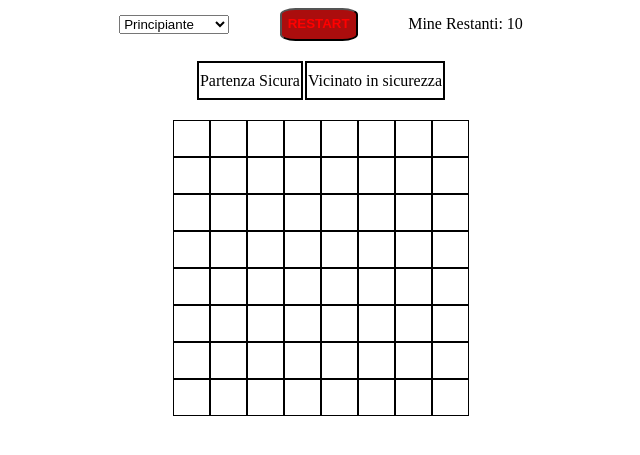
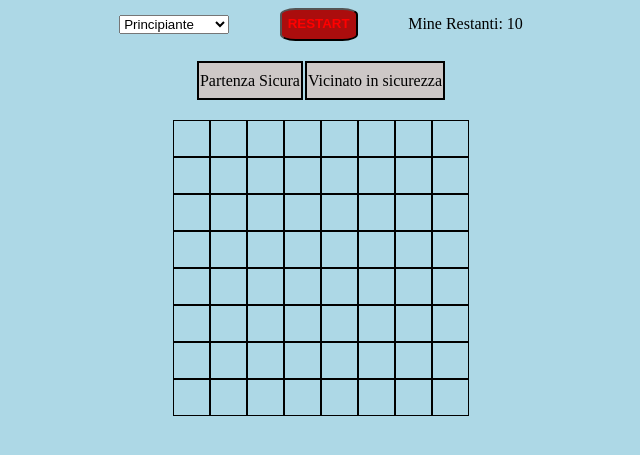
Before and after one commit to brandovardi/brandovardi.github.io, a PHP site: page /CampoMinato/index.html in a window 1280 px wide. Shown: the top 455 px of the page, without its empty margins (319-959 px from the left). Run offline with PHP 8.4, Linux system fonts and the light colour scheme.

Commit message:
Update style.css

```diff
--- a/CampoMinato/style.css
+++ b/CampoMinato/style.css
@@ -109,10 +109,15 @@ button:hover {
 }
 
 #partS:hover, #vicS:hover {
-    background-color: rgb(255, 201, 102);
+    background-color: rgb(204, 146, 37);
 }
 
 #partS, #vicS {
+    background-color: rgb(205, 200, 199);
     border: 2px solid black;
     line-height: 10%;
 }
+
+body {
+    background-color: lightblue;
+}
```
